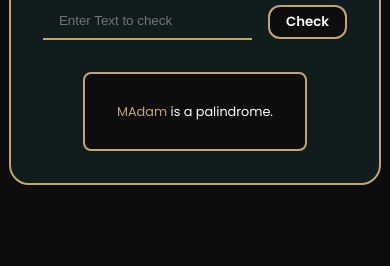
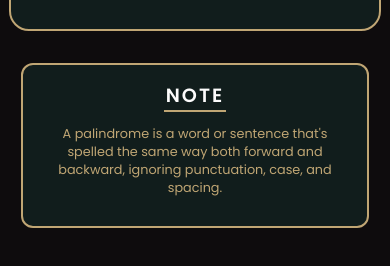
Before and after one commit to SudipKhatri036/Palindrome-checker, a plain HTML site: page index.html in a window 390 px wide. Shown: the part 378-644 px from the top of the page. Drawn offline with Linux system fonts and the light colour scheme.

Commit message:
Fixed bugs and added Note section

```diff
--- a/index.html
+++ b/index.html
@@ -19,9 +19,14 @@
           />
           <button id="check-btn">Check</button>
         </div>
-        <div id="result">
-          <p><span id="result-highlight">MAdam</span> is a palindrome.</p>
-        </div>
+        <div id="result"></div>
+      </div>
+      <div id="note-container">
+        <h2>NOTE</h2>
+        <p id="note-content">
+          A palindrome is a word or sentence that's spelled the same way both
+          forward and backward, ignoring punctuation, case, and spacing.
+        </p>
       </div>
     </div>
   </body>
--- a/script.js
+++ b/script.js
@@ -5,7 +5,7 @@ const checkBtn = document.getElementById("check-btn");
 // function to check Palindrome
 function updateResult() {
   // Getting User Value
-  const userEnteredValue = inputEl.value;
+  let userEnteredValue = inputEl.value;
 
   //   Checking if user have entered value
   if (userEnteredValue) {
@@ -13,12 +13,15 @@ function updateResult() {
     // Checking Palindrome or not
     if (isPalindrome(newValue)) {
       resultEl.innerHTML = `<p><span id="result-highlight">${userEnteredValue}</span> is a palindrome.</p>`;
+      resultEl.style.display = "block";
     } else {
       resultEl.innerHTML = `<p><span id="result-highlight">${userEnteredValue}</span> is not a palindrome.</p>`;
+      resultEl.style.display = "block";
     }
   } else {
     alert("Please input a value");
   }
+  inputEl.value = "";
 }
 
 // Function for removing spaces and special characters
@@ -30,7 +33,7 @@ function validateString(str) {
 
 // Function for checking if value is palindrome
 function isPalindrome(str) {
-  let result = str === str.split("").reverse().join("") ? true : false;
+  let result = str === str.split("").reverse().join("");
   return result;
 }
 
--- a/styles.css
+++ b/styles.css
@@ -17,8 +17,10 @@ body {
 #content-container {
   max-width: 1440px;
   width: 100%;
+  margin: 0 auto;
   height: calc(100vh - 0px);
   display: flex;
+  flex-direction: column;
   background-color: #0e0c0d;
   justify-content: center;
   align-items: center;
@@ -65,6 +67,7 @@ body {
   border-bottom: 2px solid #0e0c0d;
 }
 
+/* Button styling Start */
 #check-btn {
   border: none;
   font-weight: 700;
@@ -84,24 +87,62 @@ body {
   border: 2px solid #0e0c0d;
 }
 
+/* Button styling End */
+
+/* Result Styling Starts */
 #result {
   margin-top: 2rem;
   background-color: #0e0c0d;
   padding: 1rem 2rem;
   border: 2px solid #c0a674;
   border-radius: 8px;
+  display: none;
 }
 
 #result-highlight {
   color: #c0a674;
 }
+
+/* Result Styling Ends */
+
+/* Note Container Styling Starts */
+#note-container {
+  width: 45%;
+  margin-top: 2rem;
+  padding: 1rem;
+  border: 2px solid #c0a674;
+  border-radius: 12px;
+  background-color: #111d1c;
+  color: #c0a674;
+  text-align: center;
+}
+
+#note-container h2 {
+  width: 20%;
+  margin: 0 auto;
+  color: #fdfcfc;
+  letter-spacing: 2px;
+  border-bottom: 2px solid #c0a674;
+}
+/* Note Container Styling Ends */
+
 /* Media Query Starts */
 @media only screen and (max-width: 455px) {
   body {
+    height: 100%;
     font-size: 0.8rem;
+    overflow-y: hidden;
   }
+
   #content h1 {
     font-size: 1.5rem;
+  }
+
+  #note-container {
+    width: 80%;
+  }
+  #note-container p {
+    font-size: 0.8rem;
   }
 }
 
```
